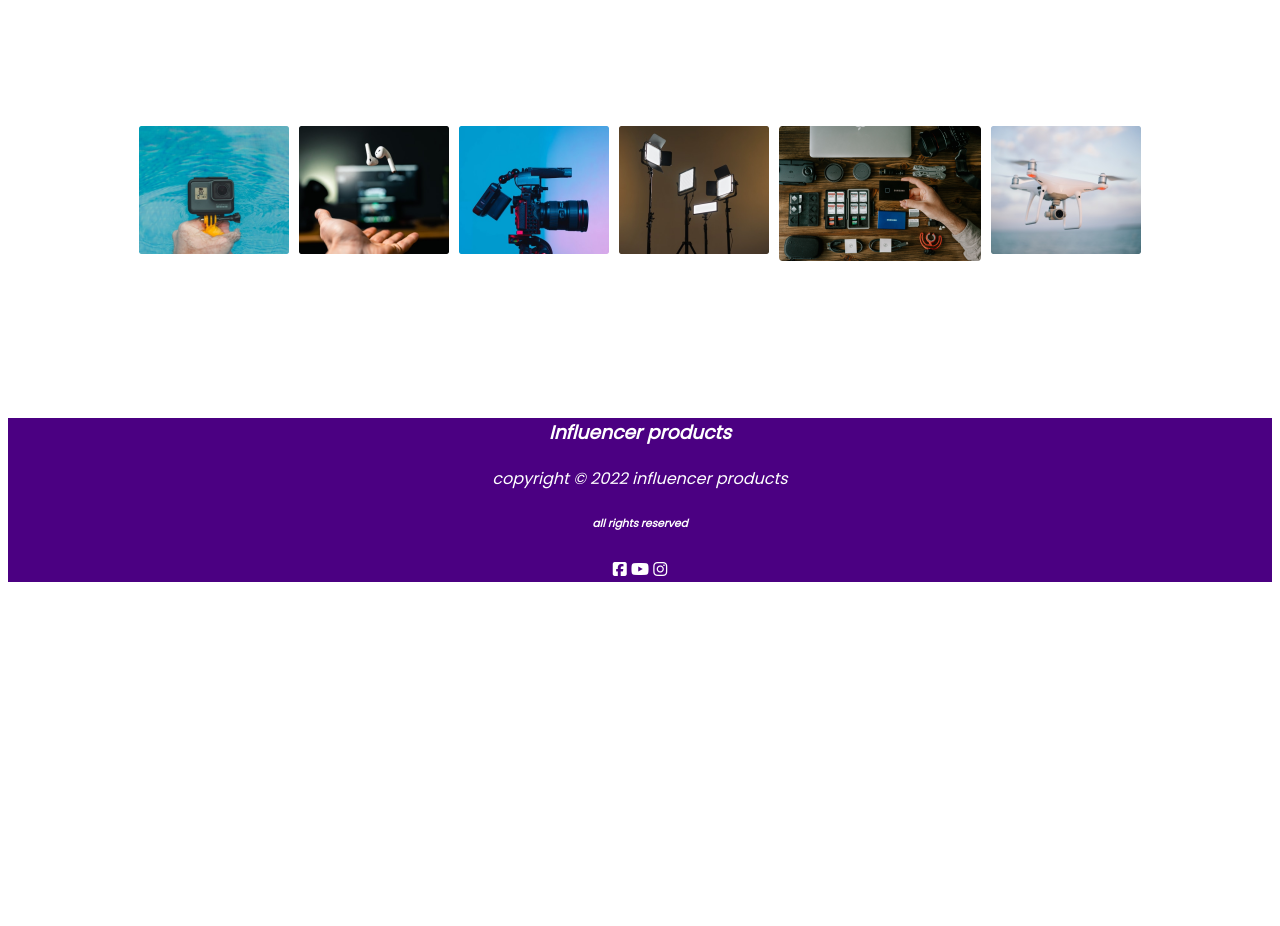
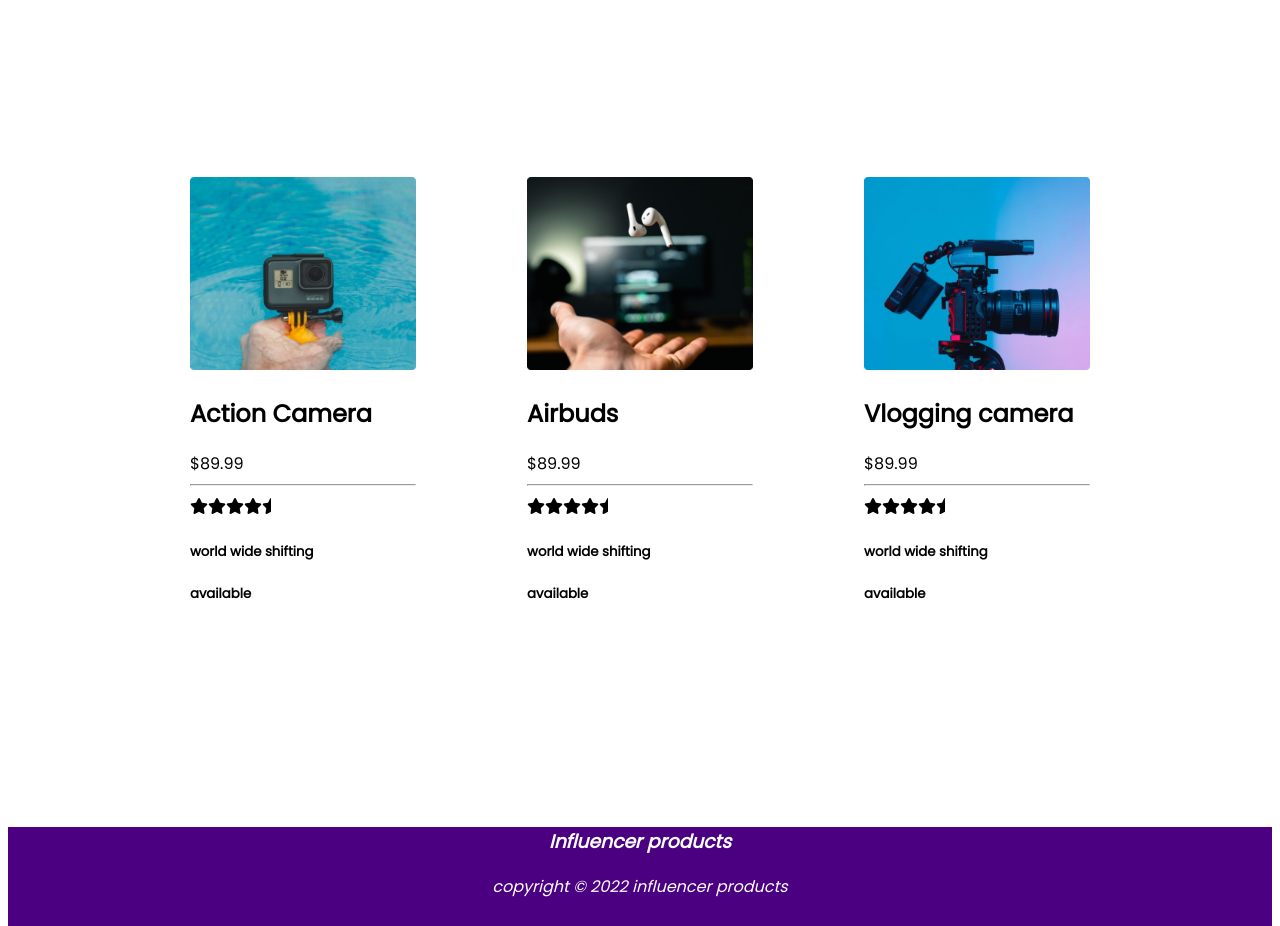
Before and after one commit to mujahim7/assignment-02, a plain HTML site: page index.html in a window 1280 px wide. Shown: the part 900-1826 px from the top of the page. Before the commit the page ends 1490 px from the top, so only its background shows below. Drawn offline with Linux system fonts and the light colour scheme.

Commit message:
new-update

```diff
--- a/index.html
+++ b/index.html
@@ -34,31 +34,34 @@
     <section>
         <div class="box-div">
             <img src="image/p2.png" alt="">
+            <h2>Action Camera</h2>
+            $89.99
+            <hr>
+            <i class="fas fa-star"></i><i class="fas fa-star"></i><i class="fas fa-star"></i><i
+                class="fas fa-star"></i><i class="fas fa-star-half"></i>
+            <h5>world wide shifting</h5>
+            <h5>available</h5>
         </div>
         <div class="box-div">
             <img src="image/p3.png" alt="">
+            <h2>Airbuds</h2>
+            $89.99
+            <hr>
+            <i class="fas fa-star"></i><i class="fas fa-star"></i><i class="fas fa-star"></i><i
+                class="fas fa-star"></i><i class="fas fa-star-half"></i>
+            <h5>world wide shifting</h5>
+            <h5>available</h5>
         </div>
         <div class="box-div">
             <img src="image/p4.png" alt="">
+            <h2>Vlogging camera</h2>
+            $89.99
+            <hr>
+            <i class="fas fa-star"></i><i class="fas fa-star"></i><i class="fas fa-star"></i><i
+                class="fas fa-star"></i><i class="fas fa-star-half"></i>
+            <h5>world wide shifting</h5>
+            <h5>available</h5>
         </div>
-        <div class="box-div">
-            <img src="image/p5.png" alt="">
-        </div>
-        <div class="box-div">
-            <img src="image/p6.png" alt="">
-        </div>
-        <div class="box-div">
-            <img src="image/p7.png" alt="">
-        </div>
-
-
-
-
-
-
-
-
-
     </section>
 
 
--- a/style.css
+++ b/style.css
@@ -34,9 +34,10 @@ font-size: 10px;
     width: 100%;
 }
 .box-div{
+    padding: 5%;
     margin: 5px;
+    width: 30%;
 }
-
 
 
 
```
